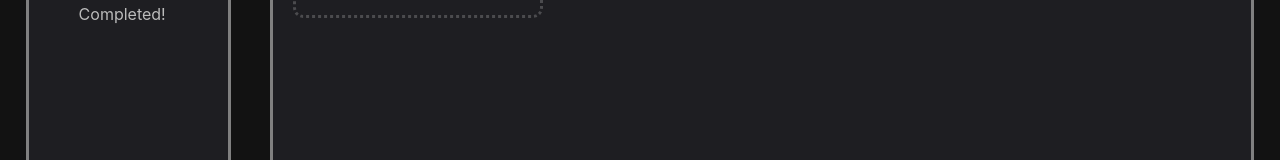
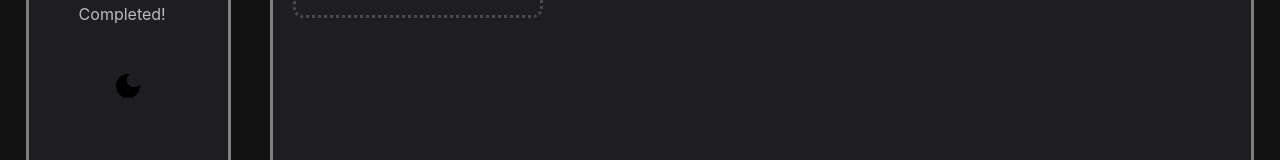
Before and after one commit to Ayushcodekid/Task-master, a React (Create React App) app in the folder client/: page /todo in a window 1280 px wide. Shown: the part 341-501 px from the top of the page. Built offline with nearby package versions, Linux system fonts and the light colour scheme.

Commit message:
dark mode  started

```diff
--- a/client/src/Pages/Context/UserContext.js
+++ b/client/src/Pages/Context/UserContext.js
@@ -9,6 +9,12 @@ export const UserProvider = ({ children }) => {
         return storedUser ? JSON.parse(storedUser) : null;
     });
 
+     // Dark mode state with initial value from localStorage
+     const [isDarkMode, setIsDarkMode] = useState(() => {
+        const storedMode = localStorage.getItem('darkMode');
+        return storedMode === 'true'; // Convert stored string to boolean
+    });
+
     useEffect(() => {
         // Update localStorage whenever user state changes
         if (user) {
@@ -18,8 +24,19 @@ export const UserProvider = ({ children }) => {
         }
     }, [user]);
 
+
+    useEffect(() => {
+        // Update localStorage whenever dark mode state changes
+        localStorage.setItem('darkMode', isDarkMode);
+    }, [isDarkMode]);
+
+    // Toggle dark mode function
+    const toggleTheme = () => {
+        setIsDarkMode(prevMode => !prevMode);
+    };
+
     return (
-        <UserContext.Provider value={{ user, setUser }}>
+        <UserContext.Provider value={{ user, setUser, isDarkMode, toggleTheme }}>
             {children}
         </UserContext.Provider>
     );
--- a/client/src/Pages/Sidebar/Sidebar.css
+++ b/client/src/Pages/Sidebar/Sidebar.css
@@ -75,13 +75,18 @@
   border: 3px solid gray;
 }
 
-
+.sidebar.dark {
+  background-color: whitesmoke; /* Dark background */
+  color: #fff; /* Light text color */
+}
 
 /* Profile section */
 .profile {
   text-align: center;
   margin-bottom: 20px;
 }
+
+
 
 .profile-img {
   width: 80px;
@@ -182,3 +187,53 @@
 .sign-out:hover {
   color: #ff7979;
 }
+
+
+.theme-toggle {
+  display: flex;
+  align-items: center;
+  justify-content: center; /* Center the icon */
+  width: 100%; /* Set a fixed width for the button */
+  background: none;
+  border: none;
+  color: inherit; /* Use the inherited text color */
+  cursor: pointer;
+  margin-top: 20px; /* Add some space */
+  transition: color 0.3s; /* Smooth color transition */
+  border-radius: 50%; /* Make it round */
+  font-size: 2rem;
+}
+
+.theme-toggle:hover {
+  opacity: 0.8; /* Slightly darker on hover */
+}
+
+
+
+
+
+
+/* Dark mode styles */
+.sidebar.dark .profile-name {
+  color: black;
+}
+
+.sidebar.dark {
+  border: 3px solid black;
+
+}
+.sidebar.dark .nav li {
+  color: black;
+}
+
+.sidebar.dark .nav li:hover {
+  background-color: rgba(0, 0, 0, 0.1);
+}
+
+.sidebar.dark .nav li.active {
+  background-color: #666;
+}
+
+.sidebar.dark .nav li.active::before {
+  background-color: #06f306;
+}
--- a/client/src/Pages/Sidebar/Sidebar.js
+++ b/client/src/Pages/Sidebar/Sidebar.js
@@ -42,11 +42,15 @@
 
 
 
-import React, { useState } from 'react';
+import React, { useState, useContext } from 'react';
 import './Sidebar.css';
+import { UserContext } from '../Context/UserContext';
+import { MdDarkMode } from "react-icons/md";
+
 
 function Sidebar({ setFilter }) {
   const [selectedFilter, setSelectedFilter] = useState('all');
+  const { isDarkMode, toggleTheme } = useContext(UserContext);
 
   const handleFilterClick = (filter) => {
     setFilter(filter);
@@ -54,14 +58,14 @@ function Sidebar({ setFilter }) {
   };
 
   return (
-    <div className="sidebar">
+    <div className={`sidebar ${isDarkMode ? 'dark' : ''}`}>
       <div className="profile">
         <img
           src="https://via.placeholder.com/100"
           alt="Profile"
           className="profile-img"
         />
-        <h3>Maclinz Maclinz</h3>
+        <h3 className='profile-name'>Maclinz Maclinz</h3>
       </div>
       <nav className="nav">
         <ul>
@@ -86,6 +90,11 @@ function Sidebar({ setFilter }) {
 
         </ul>
       </nav>
+
+      <div onClick={toggleTheme} className="theme-toggle" aria-label="Toggle theme">
+        <MdDarkMode style={{color: 'black'}}/>
+      </div>
+
       <button className="sign-out">Sign Out</button>
     </div>
   );
--- a/client/src/Pages/Taskcard/Taskcard.css
+++ b/client/src/Pages/Taskcard/Taskcard.css
@@ -7,6 +7,10 @@
   position: relative;
   display: flex;
   flex-direction: column;
+  overflow-x: hidden; /* Prevent overflow */
+  overflow-y:scroll; /* Add vertical scrollbar if content overflows */
+  scrollbar-width: none;
+  word-wrap: break-word; /* Allows long words to break and wrap to the next line */
   height: 25vh;
   justify-content: space-between;
   /* border: 1px solid #fae2e2; */
@@ -16,6 +20,8 @@
 .task-card h2 {
   margin: 0; /* Remove top and bottom margin from the title */
   font-size: 1.5em;
+  line-height: 1.3; /* Adjust line height for readability */
+
 }
 
 .task-card p {
@@ -70,7 +76,12 @@ flex-direction: column;
   cursor: pointer;
   margin-left: 10px;
   font-size: 1.5rem;
-  color: red;
+  /* color: red; */
+}
+
+
+.delete-btn:hover {
+  color: #fa2f2f;
 }
 
 .edit-btn{
@@ -81,6 +92,10 @@ flex-direction: column;
   margin-left: 10px;
   font-size: 1.5rem;
 
+}
+
+.edit-btn:hover {
+  color: blueviolet;
 }
 
 
```
